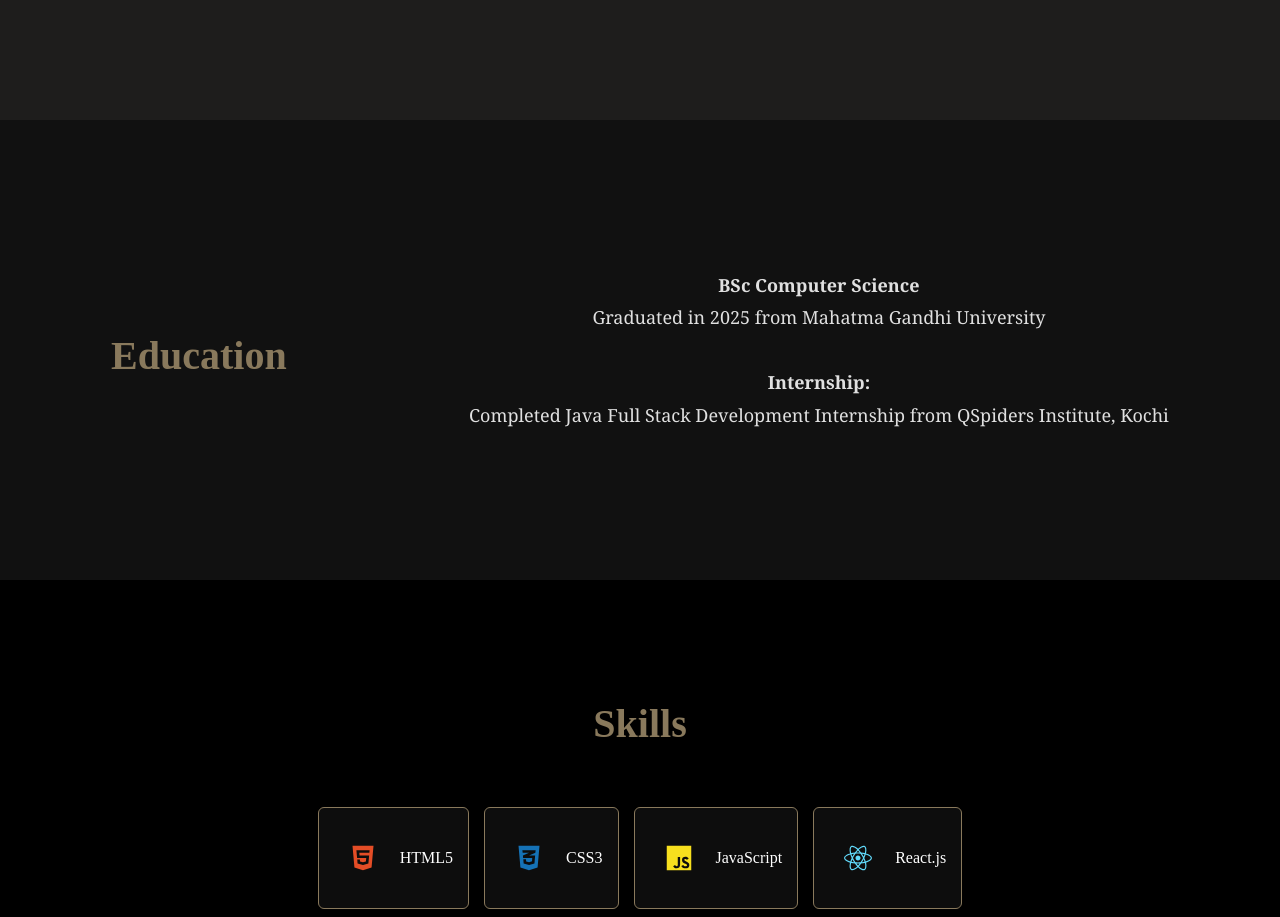
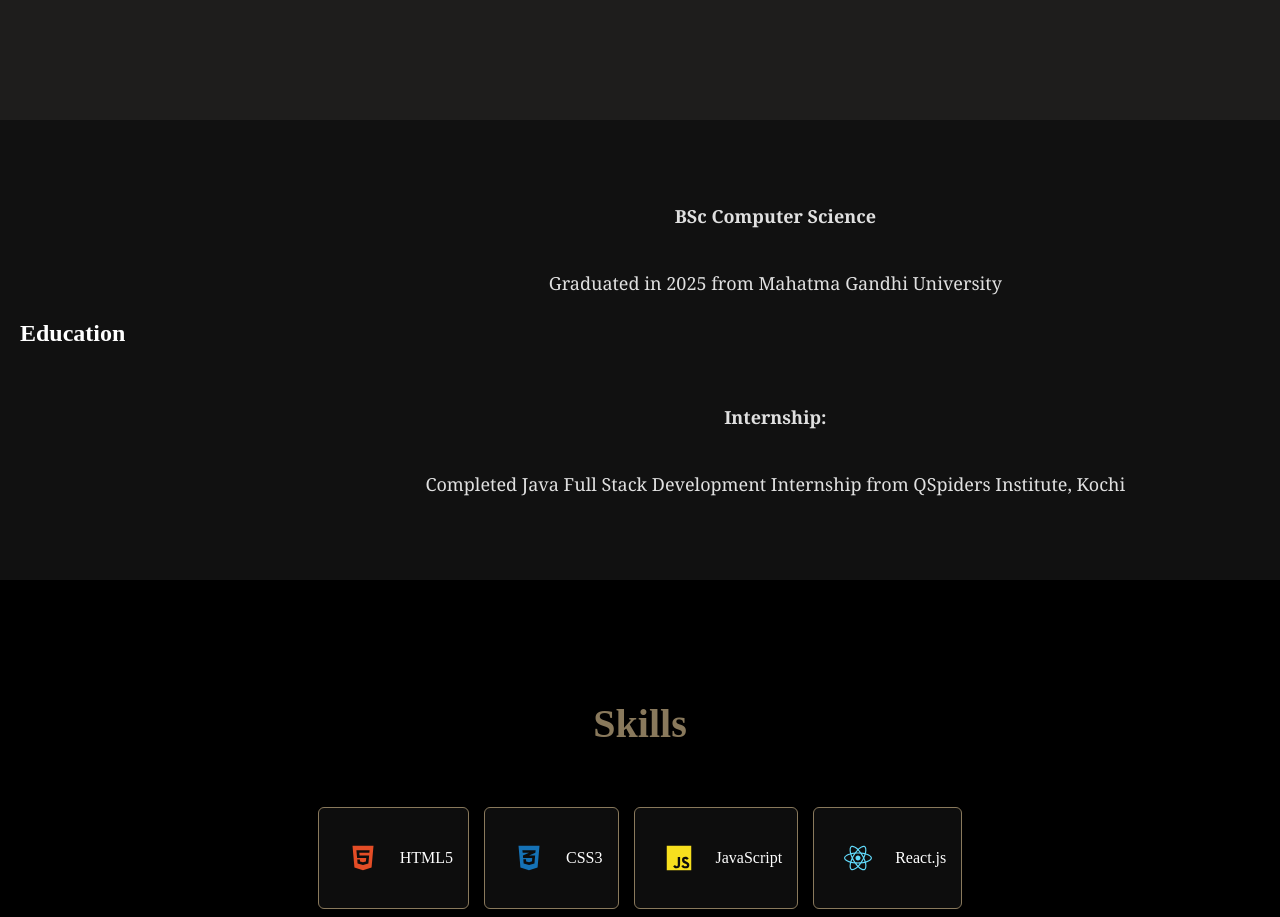
Before and after one commit to shilpahhh/silpa-portfolio, a React (Create React App) app: page / in a window 1280 px wide. Shown: the part 1380-2297 px from the top of the page. Built offline with nearby package versions, Linux system fonts and the light colour scheme.

Commit message:
Update Education.css

```diff
--- a/src/Education.css
+++ b/src/Education.css
@@ -5,14 +5,11 @@
   padding: 80px 20px;
   text-align: center;
   display: flex;
-  flex-direction: row;
-  justify-content: center;
-  justify-content: space-around;
-  align-items: center;
+
   height: 300px;
 }
 #section-one{
-  margin-top: 50px;
+  margin-top: 120px;
 }
 
 .edu-details {
@@ -20,12 +17,31 @@
   font-size: 18px;
   line-height: 1.8;
   color: #e0e0e0;
+
+  display: flex;
+  flex-direction: column;
+  justify-content: space-between;
+  align-items: center;
+  margin-left: 300px;
+}
+#university{
+   font-family: Georgia, 'Times New Roman', Times, serif;
+  font-size: 18px;
+  line-height: 1.8;
+  color: #e0e0e0;
+}
+#insti{
+   font-family: Georgia, 'Times New Roman', Times, serif;
+  font-size: 18px;
+  line-height: 1.8;
+  color: #e0e0e0;
+
 }
 
-.section-heading {
+.section-heading-edu {
   color: #89795c;
   font-size: 40px;
-  margin-bottom: 40px;
+  padding-left: 200px;
 }
 
 @media (max-width: 768px) {
```
